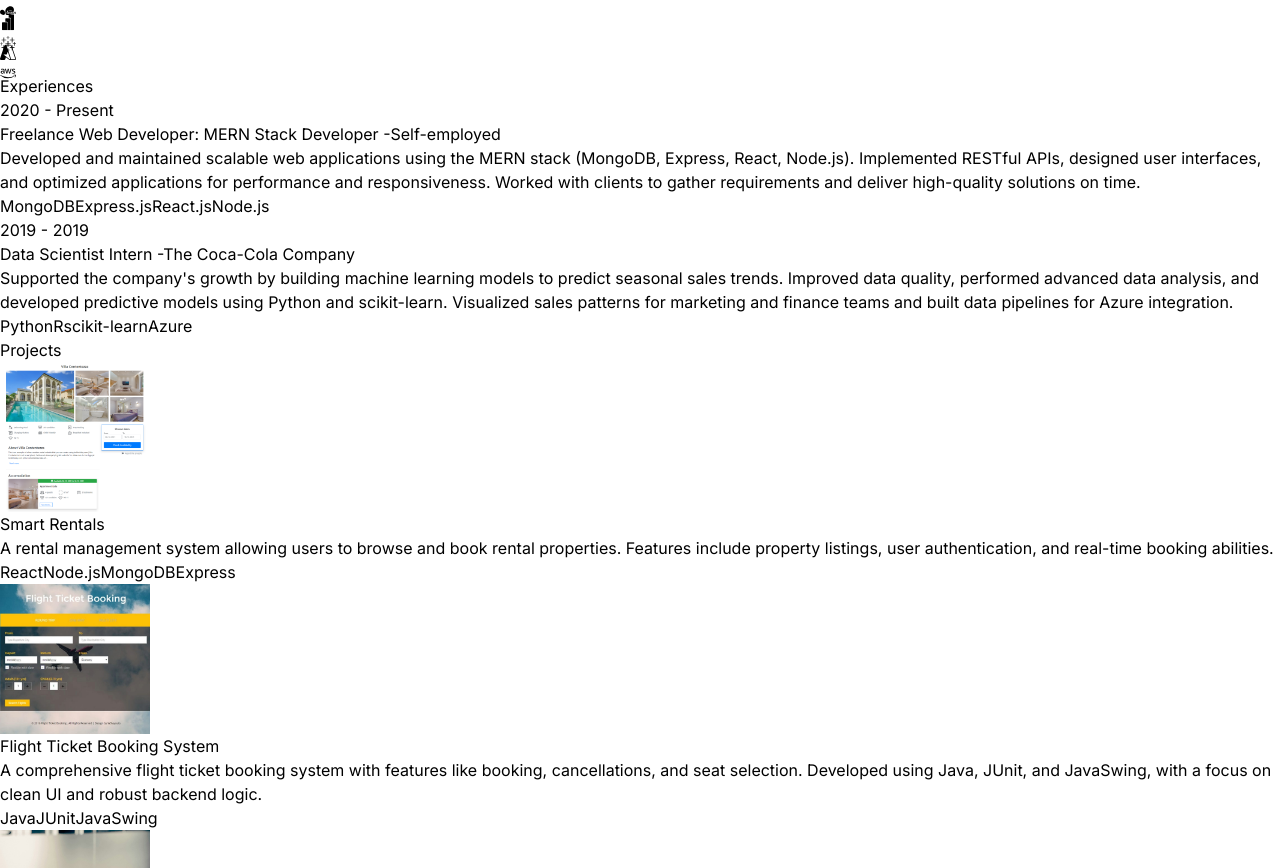
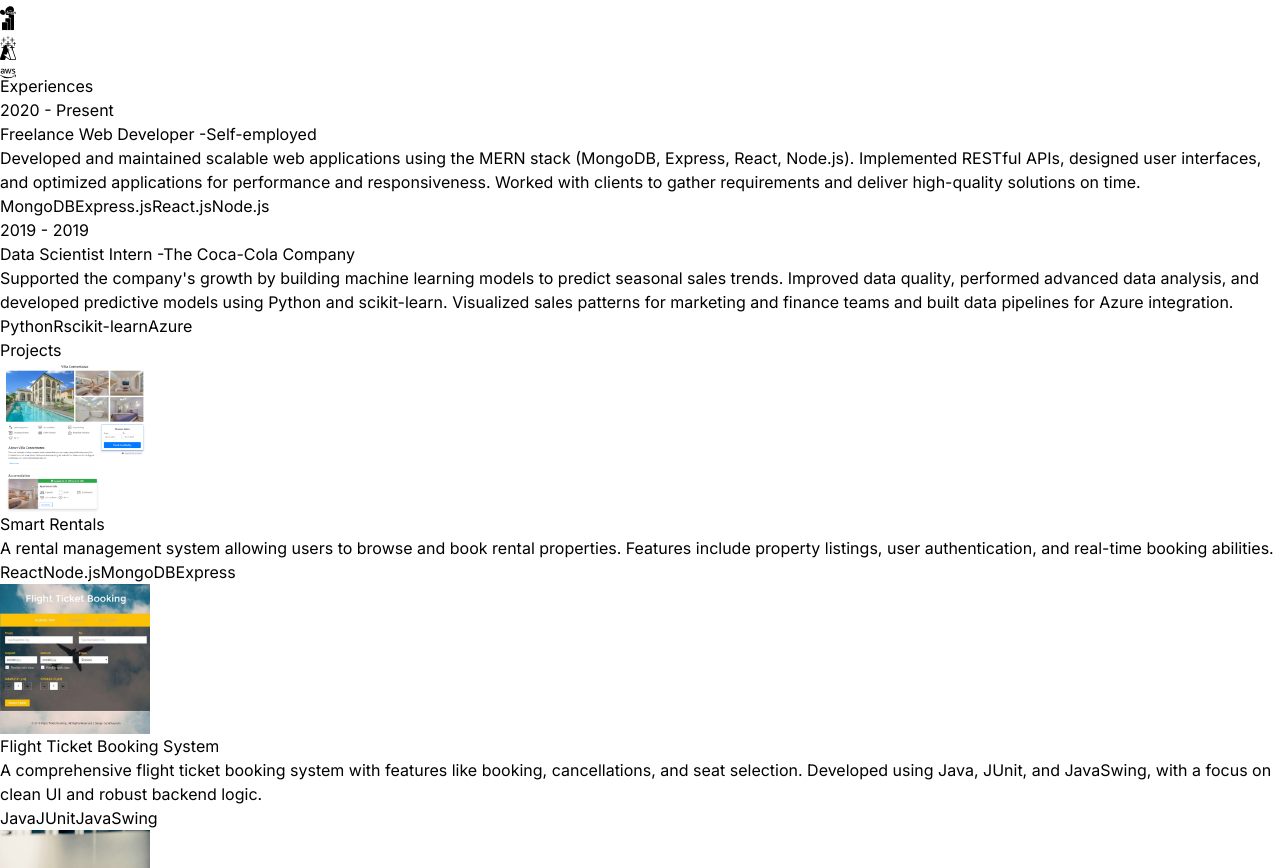
Before and after one commit to rehan13/react-portfolio-rehan, a React (Vite) app: page / in a window 1280 px wide. Shown: the part 2014-2882 px from the top of the page. Built offline with nearby package versions, Linux system fonts and the light colour scheme.

Commit message:
Update index.js

```diff
--- a/src/constants/index.js
+++ b/src/constants/index.js
@@ -14,7 +14,7 @@
 export const EXPERIENCES = [
   {
     year: "2020 - Present",
-    role: "Freelance Web Developer: MERN Stack Developer",
+    role: "Freelance Web Developer",
     company: "Self-employed",
     description: `Developed and maintained scalable web applications using the MERN stack (MongoDB, Express, React, Node.js). Implemented RESTful APIs, designed user interfaces, and optimized applications for performance and responsiveness. Worked with clients to gather requirements and deliver high-quality solutions on time.`,
     technologies: ["MongoDB", "Express.js", "React.js", "Node.js"],
```
